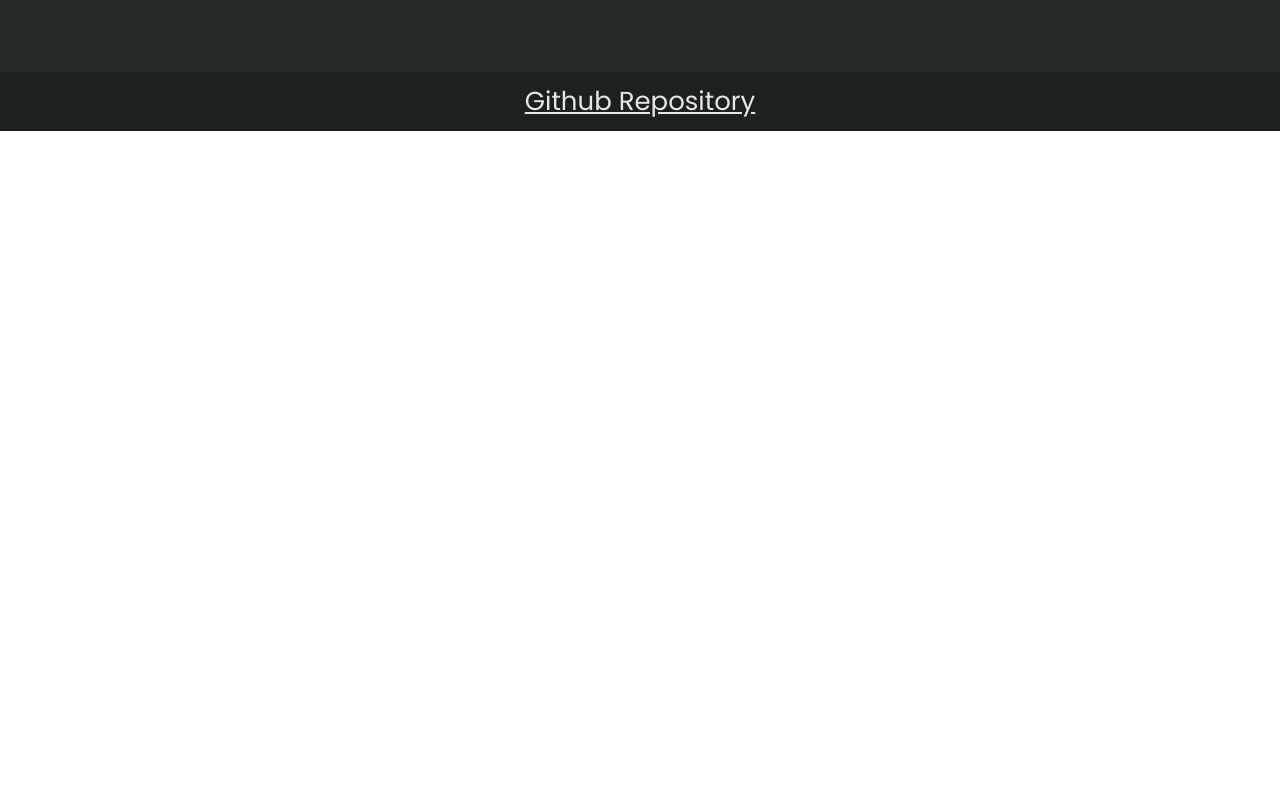
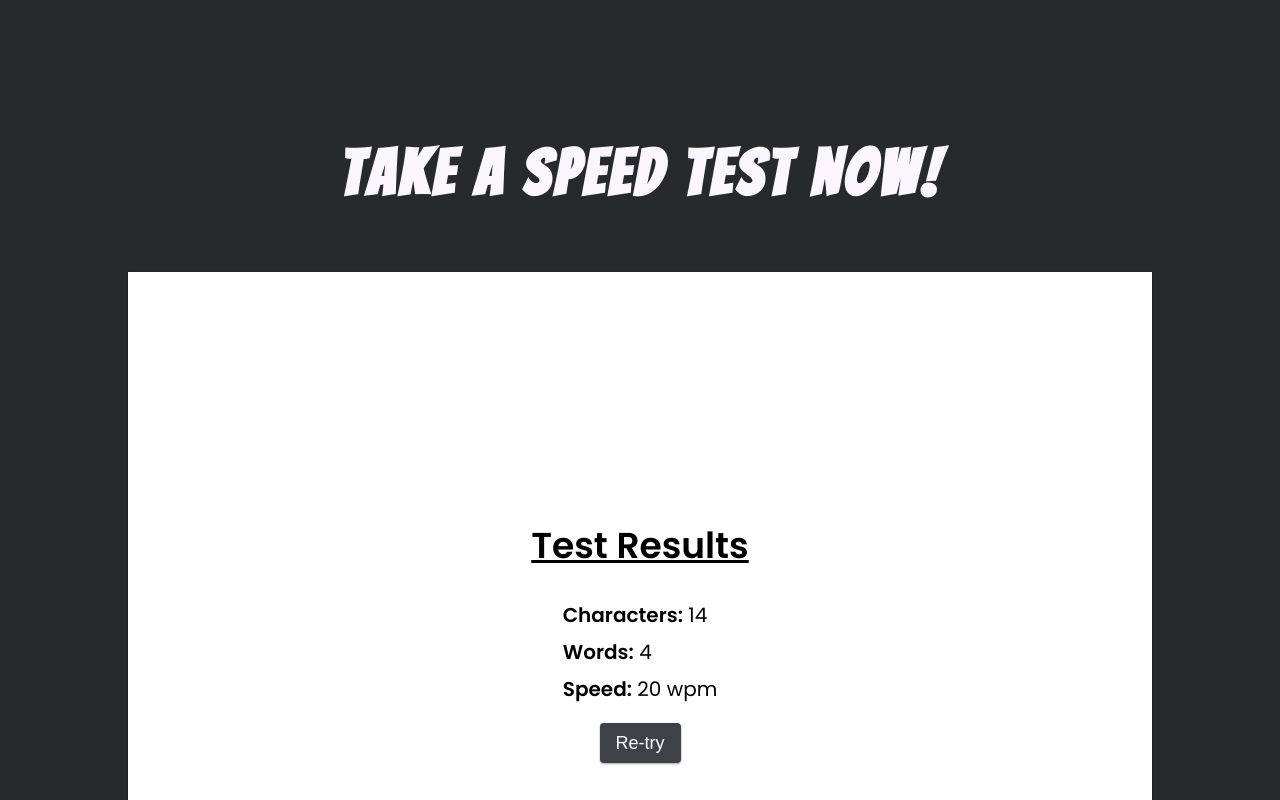
Before and after one commit to aj-1904/flashtyping, a React (Create React App) app: page / in a window 1280 px wide. Shown: the part 720-1520 px from the top of the page. Before the commit the page ends 851 px from the top, so only its background shows below. Built offline with nearby package versions, Linux system fonts and the light colour scheme.

Commit message:
Creating and Styling ChallengeSection Component

```diff
--- a/src/components/App/App.jsx
+++ b/src/components/App/App.jsx
@@ -3,6 +3,7 @@
 import Nav from "../Nav/Nav";
 import Landing from "../Landing/Landing";
 import Footer from "../Footer/Footer";
+import ChallengeSection from "../ChallengeSection/ChallengeSection";
 
 function App() {
   return (
@@ -13,7 +14,7 @@
       {/* landing page */}
       <Landing />
       {/* Challenge Section */}
-
+      <ChallengeSection />
       {/* Footer */}
       <Footer />
     </div>
--- /dev/null
+++ b/src/components/ChallengeSection/ChallengeSection.css
@@ -0,0 +1,14 @@
+.challenge-section-container {
+    min-height: 90vh;
+    flex-direction: column;
+    align-items: center;
+    margin: 24px 0;
+}
+
+.challenge-section-header {
+    text-align: center;
+    color: #fbf6fb;
+    font-family: 'Bangers', cursive;
+    font-size: 64px;
+    letter-spacing: 4px;
+}
--- /dev/null
+++ b/src/components/ChallengeSection/ChallengeSection.jsx
@@ -0,0 +1,16 @@
+import React from 'react';
+import './ChallengeSection.css';
+import TestContainer from "../TestContainer/TestContainer";
+
+function ChallengeSection() {
+    return (
+        <div className="challenge-section-container">
+            <h1 data-aos="fade-down" className="challenge-section-header">
+                Take a speed test now!
+            </h1>
+        <TestContainer words={4} characters={14} wpm={20}/>
+        </div>
+    )
+}
+
+export default ChallengeSection;
--- /dev/null
+++ b/src/components/TestContainer/TestContainer.css
@@ -0,0 +1,17 @@
+.test-container {
+    background-color: #fff;
+    margin: 64px 0;
+    width: 80%;
+    margin-left: 10%;
+    min-height: 750px;
+    display: flex;
+    flex-direction: column;
+    box-shadow: 0 1px 3px rgba(0, 0, 0, 0.12), 0 1px 2px rgba(0, 0, 0, 0.26);
+}
+
+.try-again-cont {
+    display: flex;
+    flex-direction: column;
+    justify-content: center;
+    flex-grow: 1;
+}
--- /dev/null
+++ b/src/components/TestContainer/TestContainer.jsx
@@ -0,0 +1,15 @@
+import React from "react";
+import "./TestContainer.css";
+import TryAgain from "../TryAgain/TryAgain";
+
+function TestContainer({ words, characters, wpm }) {
+  return (
+    <div className="test-container">
+      <div className="try-again-cont">
+        <TryAgain words={words} characters={characters} wpm={wpm} />
+      </div>
+    </div>
+  );
+}
+
+export default TestContainer;
--- /dev/null
+++ b/src/components/TryAgain/TryAgain.css
@@ -0,0 +1,41 @@
+.try-again-container {
+    display: flex;
+    flex-direction: column;
+    justify-content: center;
+    align-items: center;
+}
+
+.try-again-container > h1 {
+    text-decoration: underline;
+    margin: 0;
+    font-size: 36px;
+    margin-bottom: 20px;
+}
+
+.result-container > p {
+    font-size: 20px;
+    margin: 7px;
+}
+
+.reset-btn {
+    position: relative;
+    border: none;
+    border-radius: 4px;
+    margin: 12px;
+    min-width: 64px;
+    padding: 2px 16px;
+    text-align: center;
+    color: #fff;
+    box-shadow: 0 1px 3px rgba(0, 0, 0, 0.12), 0 1px 2px rgba(0, 0, 0, 0.26);
+    font-size: 18px;
+    font-weight: 500;
+    line-height: 36px;
+    cursor: pointer;
+    transition: background-color 0.2s;
+    background-color: #3e4248;
+}
+
+.reset-btn:hover,
+.reset-btn:focus {
+    background: #808080;
+}
--- /dev/null
+++ b/src/components/TryAgain/TryAgain.jsx
@@ -0,0 +1,27 @@
+import React from "react";
+import "./TryAgain.css";
+
+function TryAgain({ words, characters, wpm }) {
+  return (
+    <div className="try-again-container">
+      <h1>Test Results</h1>
+
+      <div className="result-container">
+        <p>
+          <b>Characters:</b> {characters}
+        </p>
+        <p>
+          <b>Words:</b> {words}
+        </p>
+        <p>
+          <b>Speed:</b> {wpm} wpm
+        </p>
+      </div>
+      <div>
+        <button className="reset-btn">Re-try</button>
+      </div>
+    </div>
+  );
+}
+
+export default TryAgain;
```
